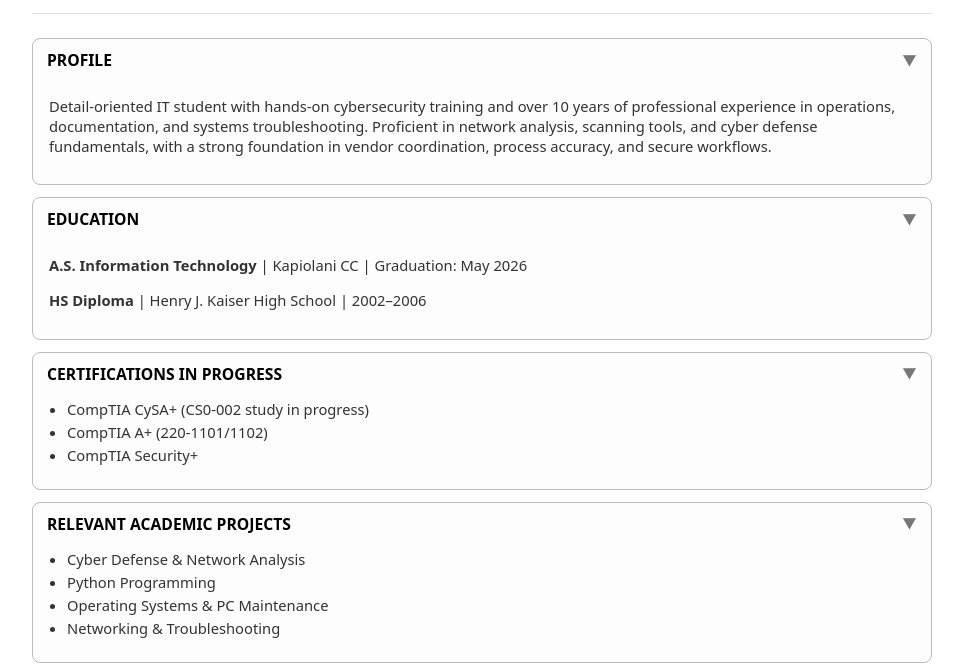
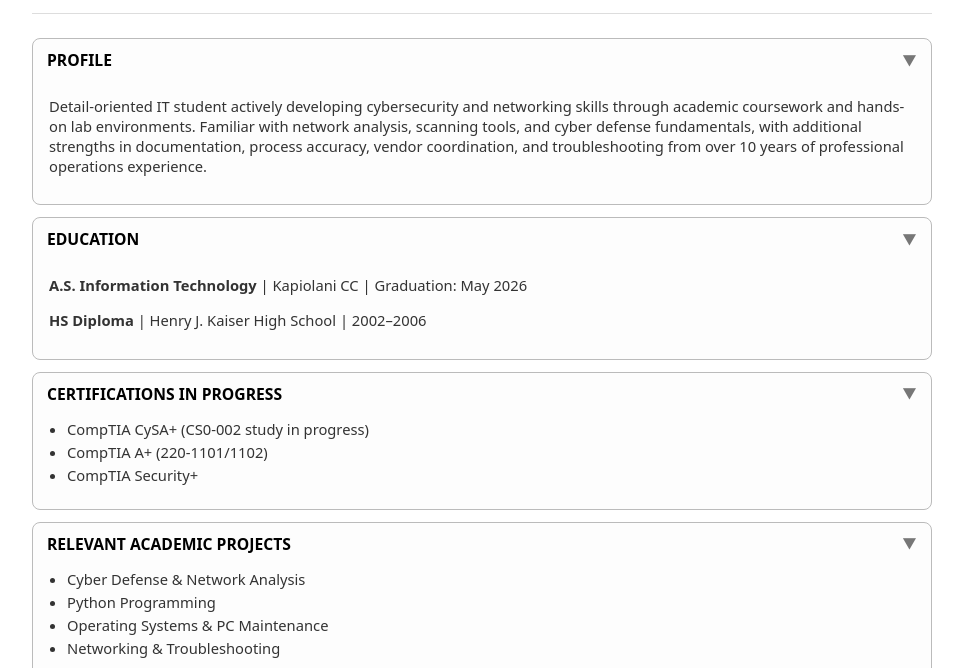
Before and after one commit to cheddahbear/theodore-resume, a plain HTML site: page index.html in a window 1280 px wide. Shown: the part 132-800 px from the top of the page, without its empty margins (158-1121 px from the left). Drawn offline with Linux system fonts and the light colour scheme.

Commit message:
Update index.html

```diff
--- a/index.html
+++ b/index.html
@@ -128,10 +128,10 @@
       </summary>
       <div class="section-content">
         <p>
-          Detail-oriented IT student with hands-on cybersecurity training and over 10 years of professional
-          experience in operations, documentation, and systems troubleshooting. Proficient in network analysis,
-          scanning tools, and cyber defense fundamentals, with a strong foundation in vendor coordination,
-          process accuracy, and secure workflows.
+          Detail-oriented IT student actively developing cybersecurity and networking skills through
+          academic coursework and hands-on lab environments. Familiar with network analysis, scanning tools,
+          and cyber defense fundamentals, with additional strengths in documentation, process accuracy, vendor
+          coordination, and troubleshooting from over 10 years of professional operations experience.
         </p>
       </div>
     </details>
```
